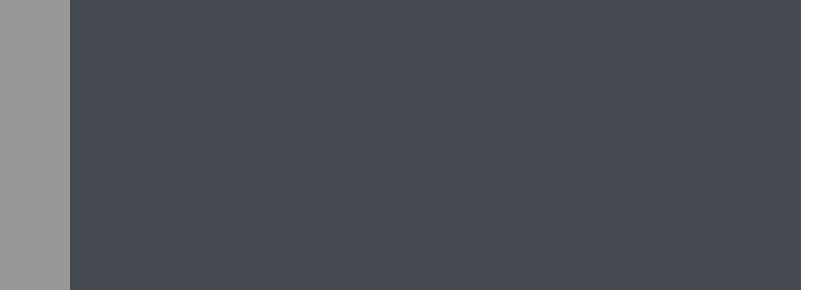
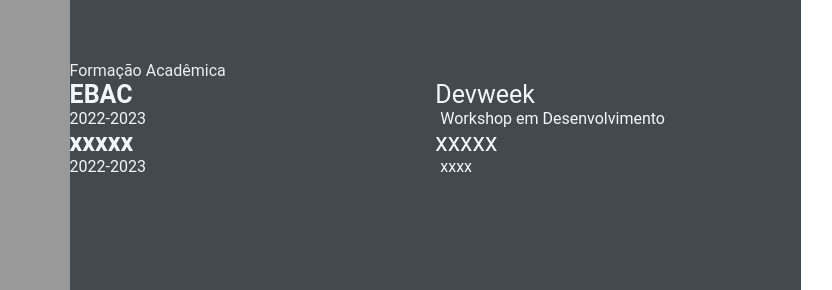
Before and after one commit to akosiol/devweek.github.io, a plain HTML site: page index.html in a window 1280 px wide. Shown: the part 353-643 px from the top of the page, 351-1183 px from the left. Drawn offline with Linux system fonts and the light colour scheme.

Commit message:
feature:education contents (#5)

```diff
--- a/index.html
+++ b/index.html
@@ -71,6 +71,27 @@
                     </div>
                 </div>
             </section>
+            <section class="education gap">
+                <div class="right-title">Formação Acadêmica</div>
+                <div class="education-contents">
+                <div class="education-left">
+                    <p class="education-school-name">EBAC</p>
+                    <p class="education-time-period">2022-2023</p>
+                </div>
+                <div class="education-right">
+                    <p class="education-subject">Devweek</p>
+                    <p class="education-desc">Workshop em Desenvolvimento</p>
+                </div>
+                <div class="education-left">
+                    <p class="education-school-name">xxxxx</p>
+                    <p class="education-time-period">2022-2023</p>
+                </div>
+                <div class="education-right">
+                    <p class="education-subject">xxxxx</p>
+                    <p class="education-desc">xxxx</p>
+                </div>
+                </div>
+            </section>
         </section>
 
 
```
